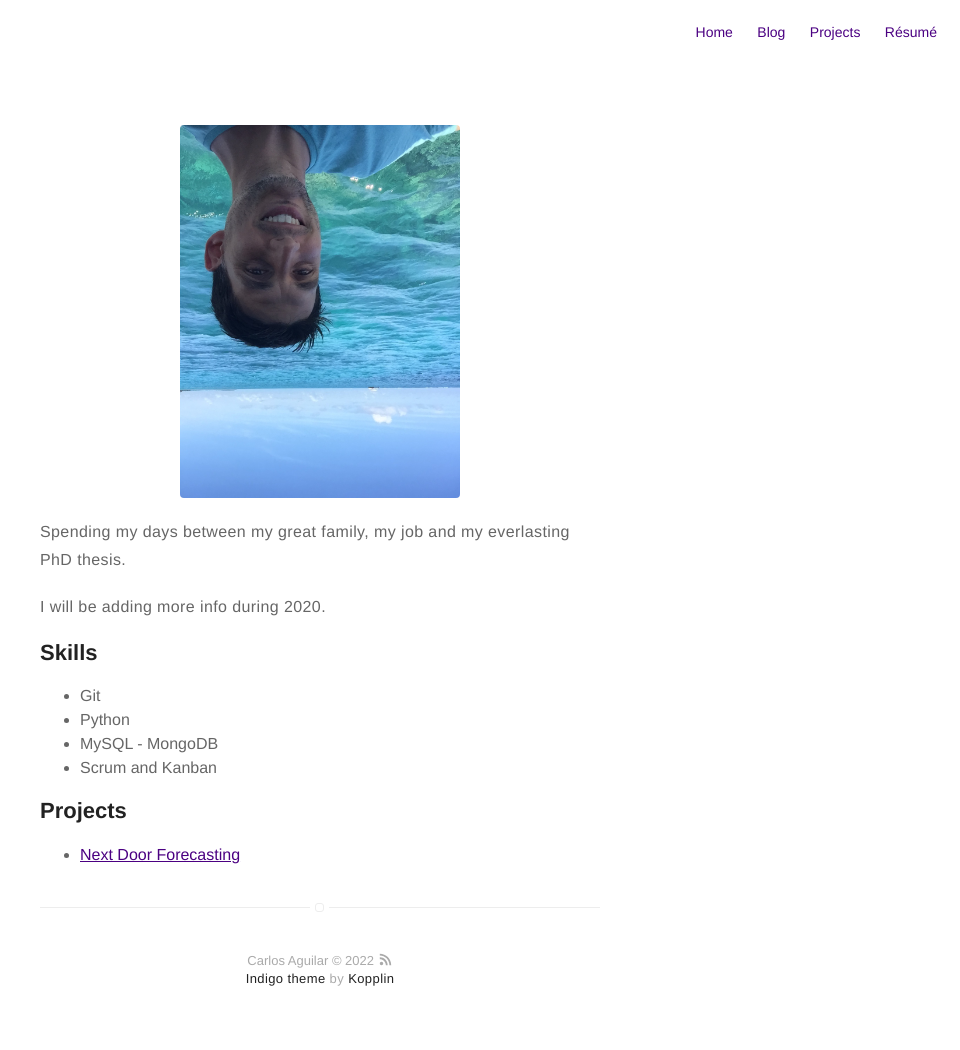
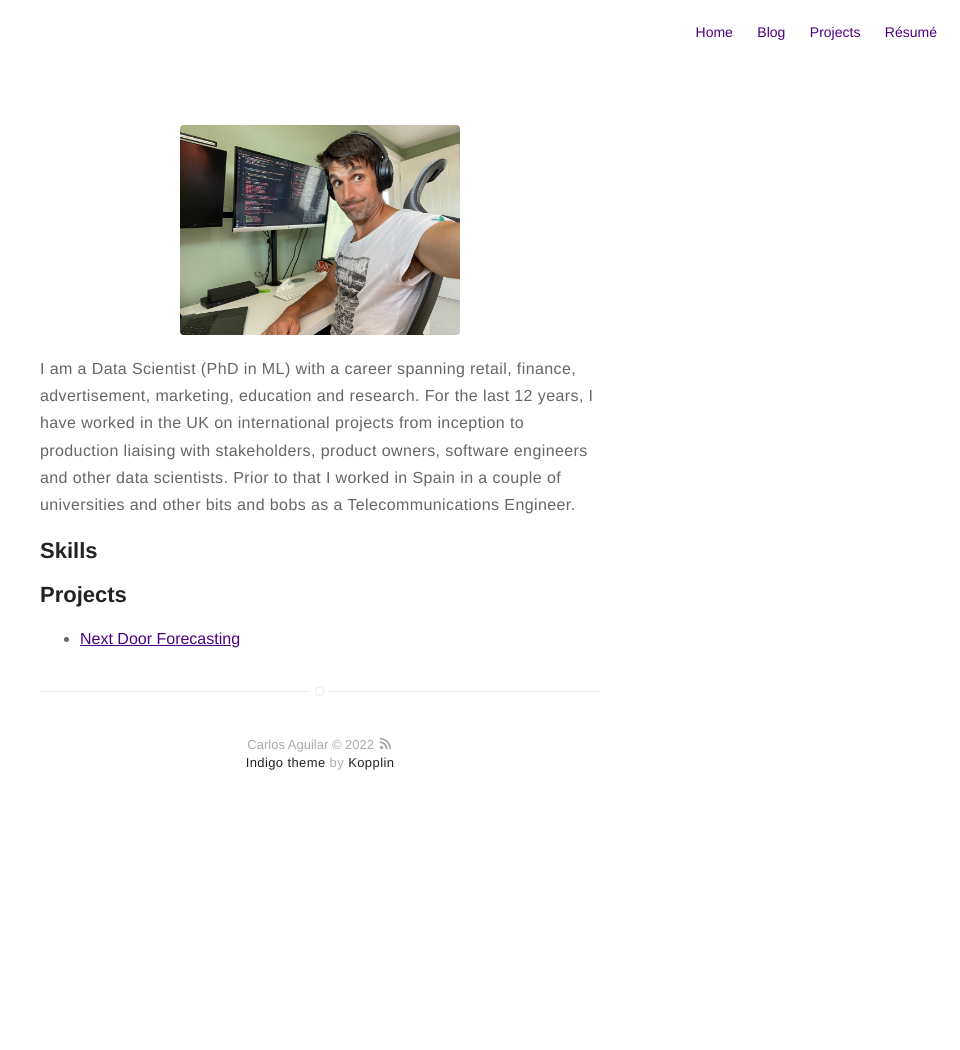
Before and after one commit to CarlitosDev/carlitosDev.github.io, a Jekyll site: the page built from about.md, in a window 1280 px wide. Shown: the whole page, without its empty margins (320-1280 px from the left). Built offline with Jekyll 4.4.1, drawn with Linux system fonts in a browser that asks for light colours; after the commit the page ends 900 px from its top, so only the background shows below that.

Commit message:
Minimal changes

```diff
--- a/_config.yml
+++ b/_config.yml
@@ -1,14 +1,14 @@
 # main text of home
 name: Carlos Aguilar
-bio: Passionate about coffee, wine and ML
+bio: Passionate about many things including coffee, wine and ML.
 
 # twitter summary info
-description: Some thoughts about data science
+description: Some thoughts and ideas on data science
 
 # if it's an external image, update below for true
 # better with square images
 external-image: false
-picture: assets/images/carlos.jpg
+picture: assets/images/workstation.jpg
 
 # If you want to include your resume, set to true
 # and specify source (external or local).
@@ -55,7 +55,7 @@ email: carlos.aguilar.palacios@gmail.com
 authors:
     carlitosDev:
         name: Carlos Aguilar
-        bio: Passionate about coffee, wine and ML
+        bio: Passionate about many things including coffee, wine and ML.
         external-image: false
         picture: assets/images/carlos.jpg
         twitter: notyet
--- a/about.md
+++ b/about.md
@@ -4,18 +4,14 @@ layout: page
 ---
 ![Profile Image]({{ site.url }}/{{ site.picture }})
 
-<p>Spending my days between my great family, my job and my everlasting PhD thesis.</p>
 
-<p>I will be adding more info during 2020.</p>
+
+<p>I am a Data Scientist (PhD in ML) with a career spanning retail, finance, advertisement, marketing, education and research. For the last 12 years, I have worked in the UK on international projects from inception to production liaising with stakeholders, product owners, software engineers and other data scientists. Prior to that I worked in Spain in a couple of universities and other bits and bobs as a Telecommunications Engineer.</p>
 
 <h2>Skills</h2>
 
-<ul class="skill-list">
-	<li>Git</li>
-	<li>Python</li>
-	<li>MySQL - MongoDB</li>
-	<li>Scrum and Kanban</li>
-</ul>
+<!-- <ul class="skill-list">
+</ul> -->
 
 <h2>Projects</h2>
 
```
Also changed, not shown: assets/images/carlos.jpg (deleted), assets/images/workstation.jpg (added).
